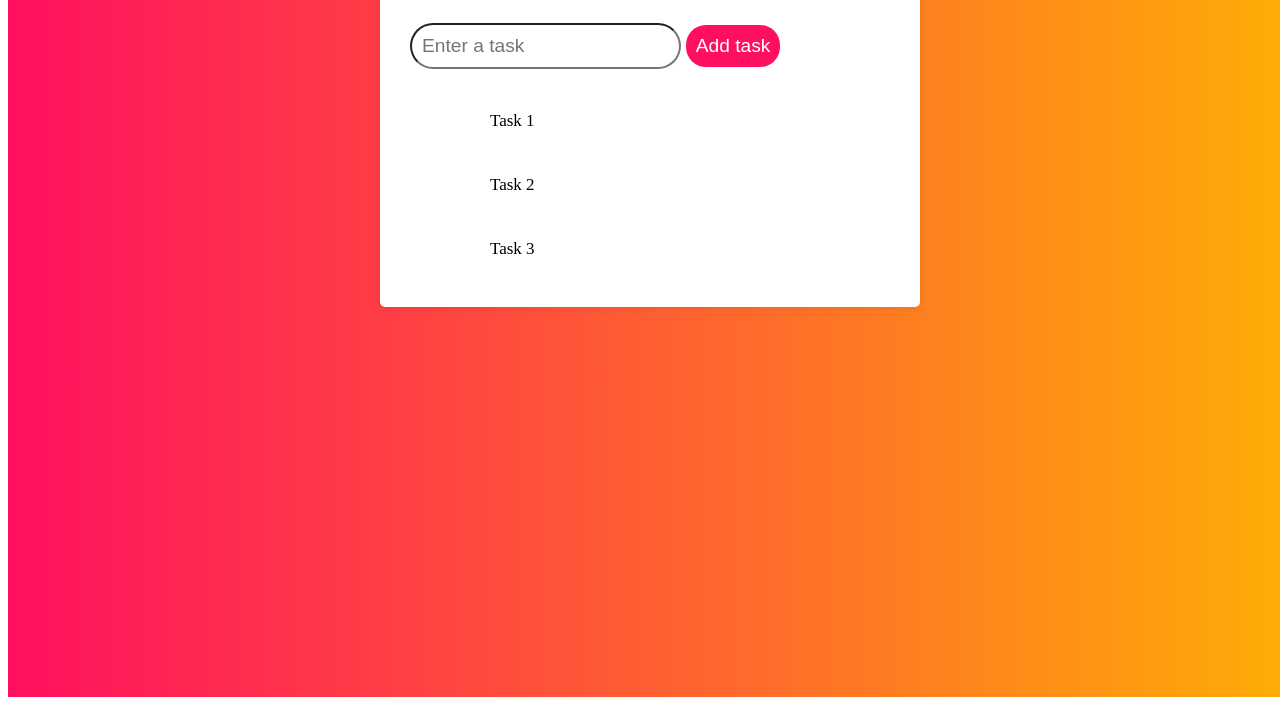
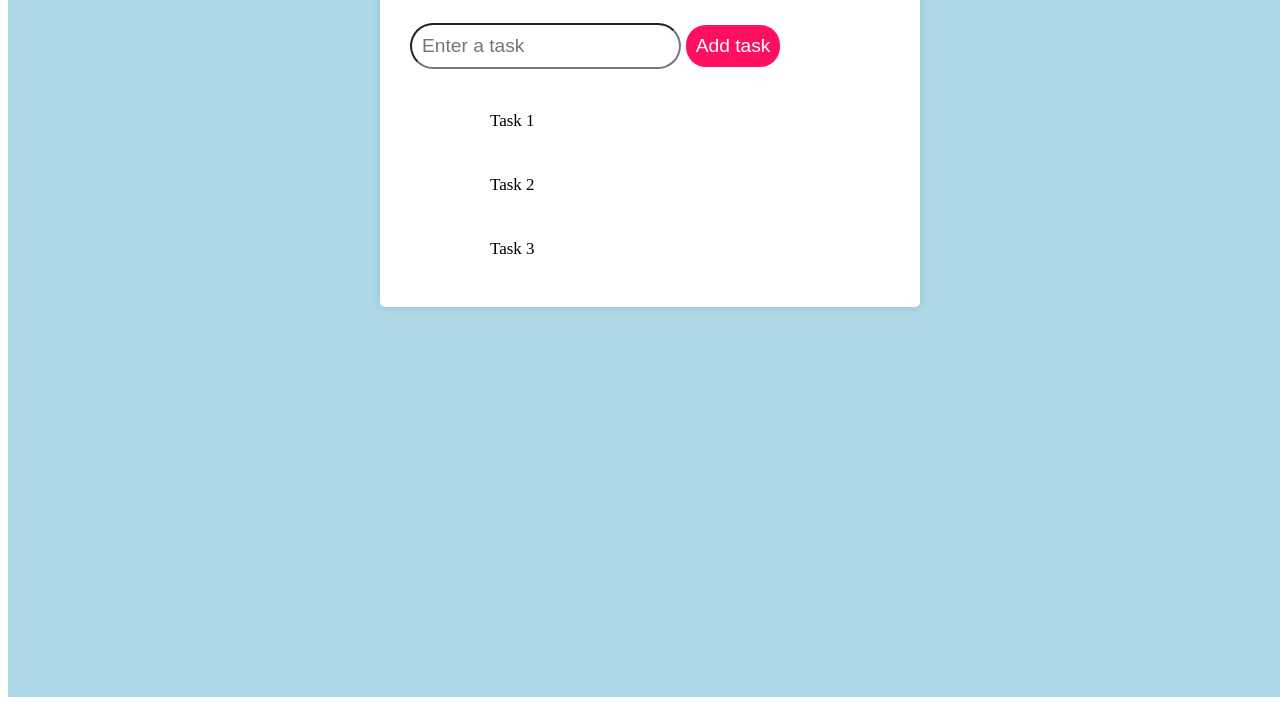
Before and after one commit to Akkii71/TO-DO-LIST, a plain HTML site: page index.html in a window 1280 px wide. Shown: the part 131-836 px from the top of the page. Drawn offline with Linux system fonts and the light colour scheme.

Commit message:
Update style.css

```diff
--- a/style.css
+++ b/style.css
@@ -4,7 +4,7 @@
 .container {
     width: 100%;
     min-height: 100vh;
-    background: linear-gradient(to right, #ff105f, #ffad06);
+    background: lightblue;
     padding: 10px;
 }
 
```
